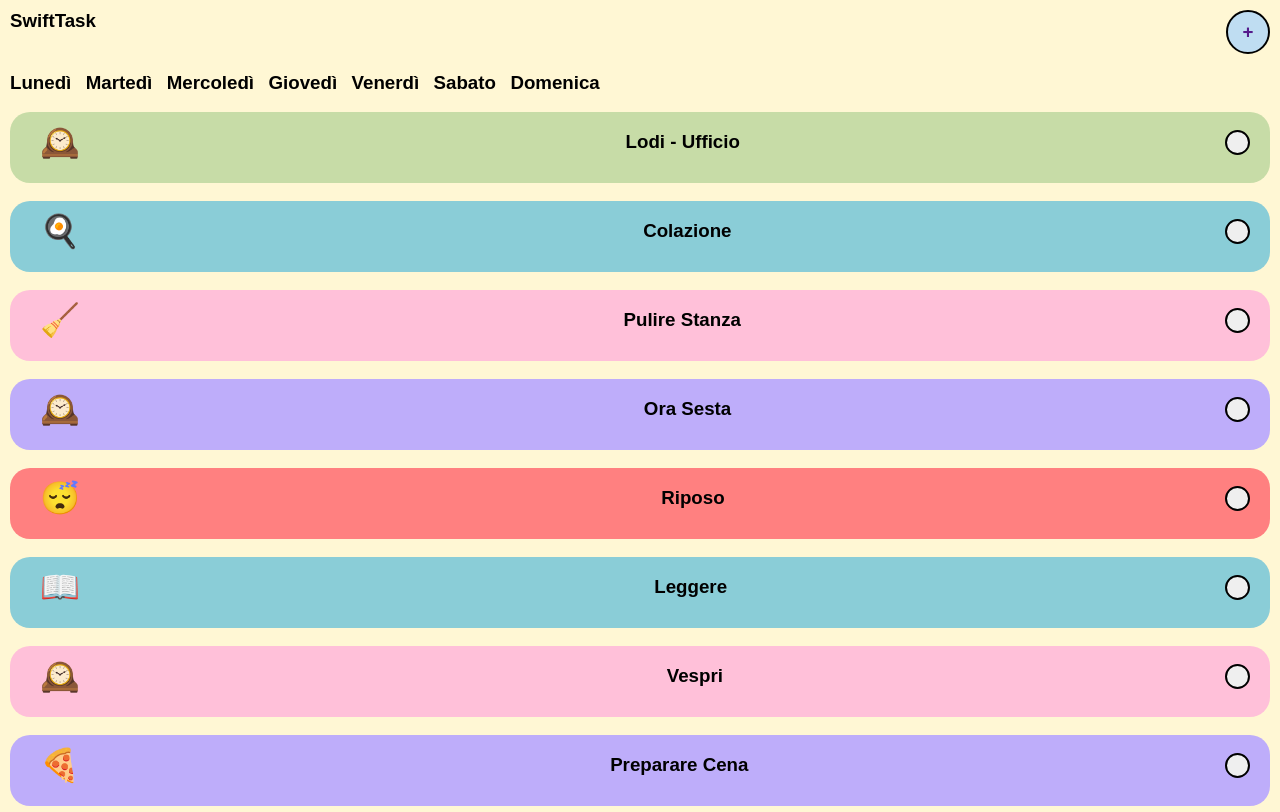
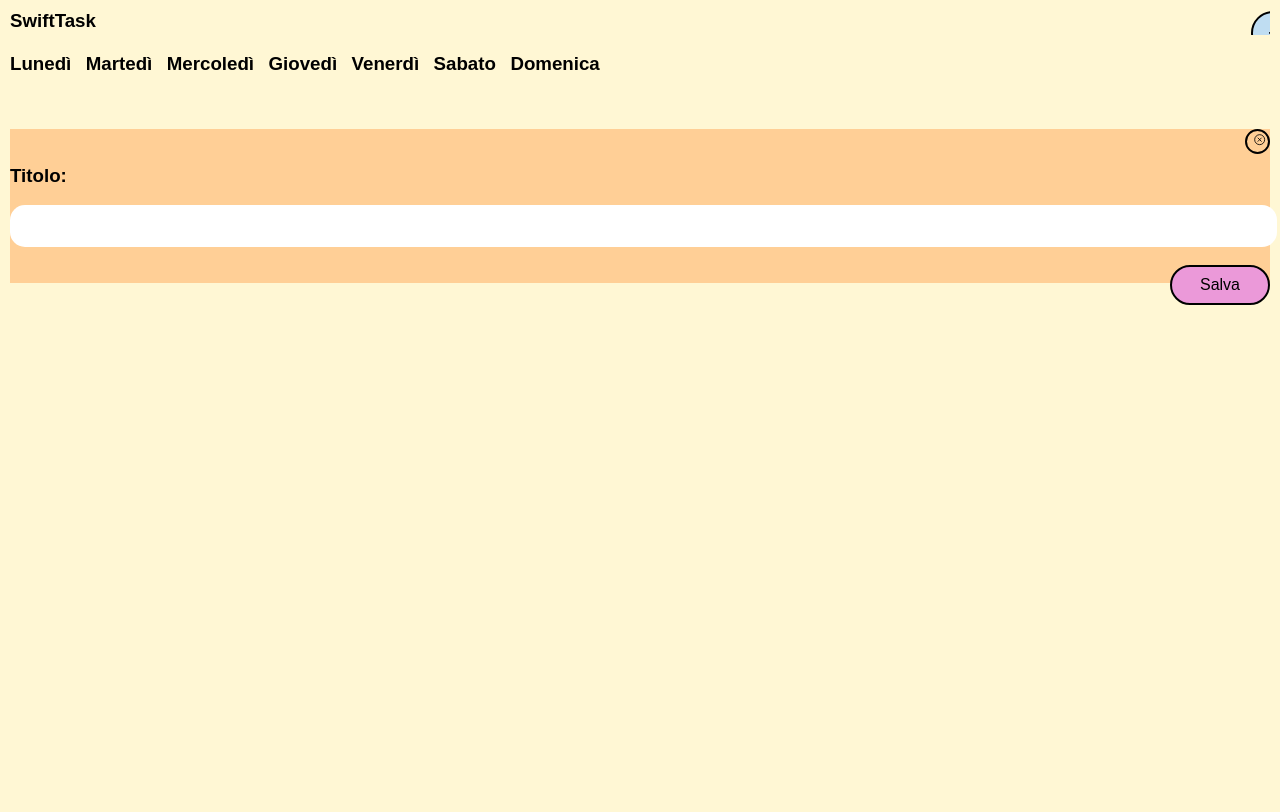
Before and after one commit to davidepalleschi1216/SwiftTask, a plain HTML site: page index.html in a window 1280 px wide. Drawn offline with nearby package versions, Linux system fonts and the light colour scheme; a web font is replaced by a local one.

Commit message:
Update index.html

```diff
--- a/index.html
+++ b/index.html
@@ -1,5 +1,6 @@
 <!DOCTYPE html>
 <html lang="it">
+
 <head>
     <meta charset="UTF-8">
     <meta name="viewport" content="width=device-width, initial-scale=1.0">
@@ -7,113 +8,160 @@
     <link rel="stylesheet" href="style.css">
     <link rel="manifest" href="manifest.json">
 </head>
+
 <body>
     <script>
         if ('serviceWorker' in navigator) {
             navigator.serviceWorker.register('/service-worker.js')
-            .then(function(registration) {
+                .then(function (registration) {
                     console.log('Service Worker registrato con successo:', registration);
                 })
-            .catch(function(error) {
+                .catch(function (error) {
                     console.error('Errore durante la registrazione del Service Worker:', error);
                 });
         }
     </script>
+    <script type="module" src="https://unpkg.com/ionicons@7.1.0/dist/ionicons/ionicons.esm.js"></script>
+    <script nomodule src="https://unpkg.com/ionicons@7.1.0/dist/ionicons/ionicons.js"></script>
     <div class="topBar">
         <ul>
-            <li><h3>SwiftTask</h3></li>
-            <li style="float: right;"><a href="" style="text-decoration: none;"><dir class="add"><h3>+</h3></dir></a></li>
+            <li>
+                <h3>SwiftTask</h3>
+            </li>
+            <li style="float: right;"><button style="background-color: #FFF7D4; border: none;" id="btn" href=""
+                    style="text-decoration: none;">
+                    <dir class="add">
+                        <h3>+</h3>
+                    </dir>
+                </button></li>
         </ul>
     </div>
     <br>
     <div class="Giorni">
-        <div class="Giorno"><h3>Lunedì</h3></div>
-        <div class="Giorno"><h3>Martedì</h3></div>
-        <div class="Giorno"><h3>Mercoledì</h3></div>
-        <div class="Giorno"><h3>Giovedì</h3></div>
-        <div class="Giorno"><h3>Venerdì</h3></div>
-        <div class="Giorno"><h3>Sabato</h3></div>
-        <div class="Giorno"><h3>Domenica</h3></div>
+        <div class="Giorno">
+            <h3>Lunedì</h3>
+        </div>
+        <div class="Giorno">
+            <h3>Martedì</h3>
+        </div>
+        <div class="Giorno">
+            <h3>Mercoledì</h3>
+        </div>
+        <div class="Giorno">
+            <h3>Giovedì</h3>
+        </div>
+        <div class="Giorno">
+            <h3>Venerdì</h3>
+        </div>
+        <div class="Giorno">
+            <h3>Sabato</h3>
+        </div>
+        <div class="Giorno">
+            <h3>Domenica</h3>
+        </div>
     </div>
     <br>
 
-    <div class="Scroll">
+    <div class="Card">
+        <br>
+        <br>
+        <div id="Modal" class="modal">
+            <div class="modal-content" style="background: #FFCF96;">
+                <button class="close close" style="background: #FFCF96;">
+                    <ion-icon name="close-circle-outline"></ion-icon>
+                </button>
+
+                <br><br>
+                <h3>Titolo:</h3>
+                <br><br>
+                <center>
+                    <input type="text" id="todoInput"
+                        style="width: 100%; height: 40px; border-radius: 15px; border: 0; padding-left: 5px;"><br><br>
+                    <button onclick="addTodo()"
+                        style=" font-size: medium; height: 40px; width: 100px; background-color: #EB99D9; border-radius: 30px; border: 2px solid #000">Salva</button>
+                    <br>
+                </center>
+            </div>
+        </div>
+
+        <script>
+            var modal = document.getElementById("Modal");
+            var btn = document.getElementById("btn");
+            var button_close = document.getElementsByClassName("close")[0];
+
+            btn.onclick = function () {
+                modal.style.display = "block";
+            }
+
+            button_close.onclick = function () {
+                modal.style.display = "none";
+            }
+
+            window.onclick = function (event) {
+                if (event.target == modal) {
+                    modal.style.display = "none";
+                }
+            }
+        </script>
+
+        <ul id="todoList"></ul>
+
+        <script>
+            function addTodo() {
+                var todoInput = document.getElementById('todoInput');
+                var task = todoInput.value.trim();
+
+                if (task !== '') {
+                    var todos = JSON.parse(localStorage.getItem('todos')) || [];
+                    todos.push(task);
+                    localStorage.setItem('todos', JSON.stringify(todos));
+                    updateTodoList();
+                    todoInput.value = '';
+                }
+            }
+
+            function removeTodo(index) {
+                var todos = JSON.parse(localStorage.getItem('todos')) || [];
+                todos.splice(index, 1);
+                localStorage.setItem('todos', JSON.stringify(todos));
+                updateTodoList();
+            }
+
+            function updateTodoList() {
+                var todoList = document.getElementById('todoList');
+                todoList.innerHTML = '';
+
+                var todos = JSON.parse(localStorage.getItem('todos')) || [];
+
+                todos.forEach(function (task, index) {
+                    var li = document.createElement('li');
+                    li.className = 'todoItem';
+                    li.innerHTML = `
                 <div class="todo">
                     <table style="width: 100%;">
                         <tr>
                             <td><h1>🕰️</h1></td>
-                    <td><center><h3>Lodi - Ufficio</h3></center></td>
-                    <td><button></button></td>
+                            <td><center><h3>${task}</h3></center></td>
+                            <td><button class="deleteButton" onclick="removeTodo(${index})"></button></td>
                         </tr>
                     </table>
                 </div>
-        <br>
-        <div class="todo" style="background-color: #8ACDD7;">
-            <table style="width: 100%;">
-                <tr>
-                    <td><h1>🍳</h1></td>
-                    <td><center><h3>Colazione</h3></center></td>
-                    <td><button></button></td>
-                </tr>
-            </table>
-        </div><br>
-        <div class="todo" style="background-color: #FFC0D9;">
-            <table style="width: 100%;">
-                <tr>
-                    <td><h1>🧹</h1></td>
-                    <td><center><h3>Pulire Stanza</h3></center></td>
-                    <td><button></button></td>
-                </tr>
-            </table>
-        </div><br>
-        <div class="todo" style="background-color: #BEADFA;">
-            <table style="width: 100%;">
-                <tr>
-                    <td><h1>🕰️</h1></td>
-                    <td><center><h3>Ora Sesta</h3></center></td>
-                    <td><button></button></td>
-                </tr>
-            </table>
-        </div><br>
-        <div class="todo" style="background-color: #FF8080;">
-            <table style="width: 100%;">
-                <tr>
-                    <td><h1>😴</h1></td>
-                    <td><center><h3>Riposo</h3></center></td>
-                    <td><button></button></td>
-                </tr>
-            </table>
-        </div><br>
-        <div class="todo" style="background-color: #8ACDD7;">
-            <table style="width: 100%;">
-                <tr>
-                    <td><h1>📖</h1></td>
-                    <td><center><h3>Leggere</h3></center></td>
-                    <td><button></button></td>
-                </tr>
-            </table>
+            `;
+                    todoList.appendChild(li);
+                });
+            }
 
-        </div><br><div class="todo" style="background-color: #FFC0D9;">
-            <table style="width: 100%;">
-                <tr>
-                    <td><h1>🕰️</h1></td>
-                    <td><center><h3>Vespri</h3></center></td>
-                    <td><button></button></td>
-                </tr>
-            </table>
-        </div><br><div class="todo" style="background-color: #BEADFA;">
-            <table style="width: 100%;">
-                <tr>
-                    <td><h1>🍕</h1></td>
-                    <td><center><h3>Preparare Cena</h3></center></td>
-                    <td><button></button></td>
-                </tr>
-            </table>
-        <br><br><br>
-    </div>
+            window.onload = updateTodoList;
+
+            window.addEventListener('beforeunload', function () {
+                var todos = JSON.parse(localStorage.getItem('todos')) || [];
+                localStorage.setItem('todos', JSON.stringify(todos));
+            });
+        </script>
 
 
 
 
 </body>
+
 </html>
```
Lines whose indentation alone changed are shown as unchanged.
